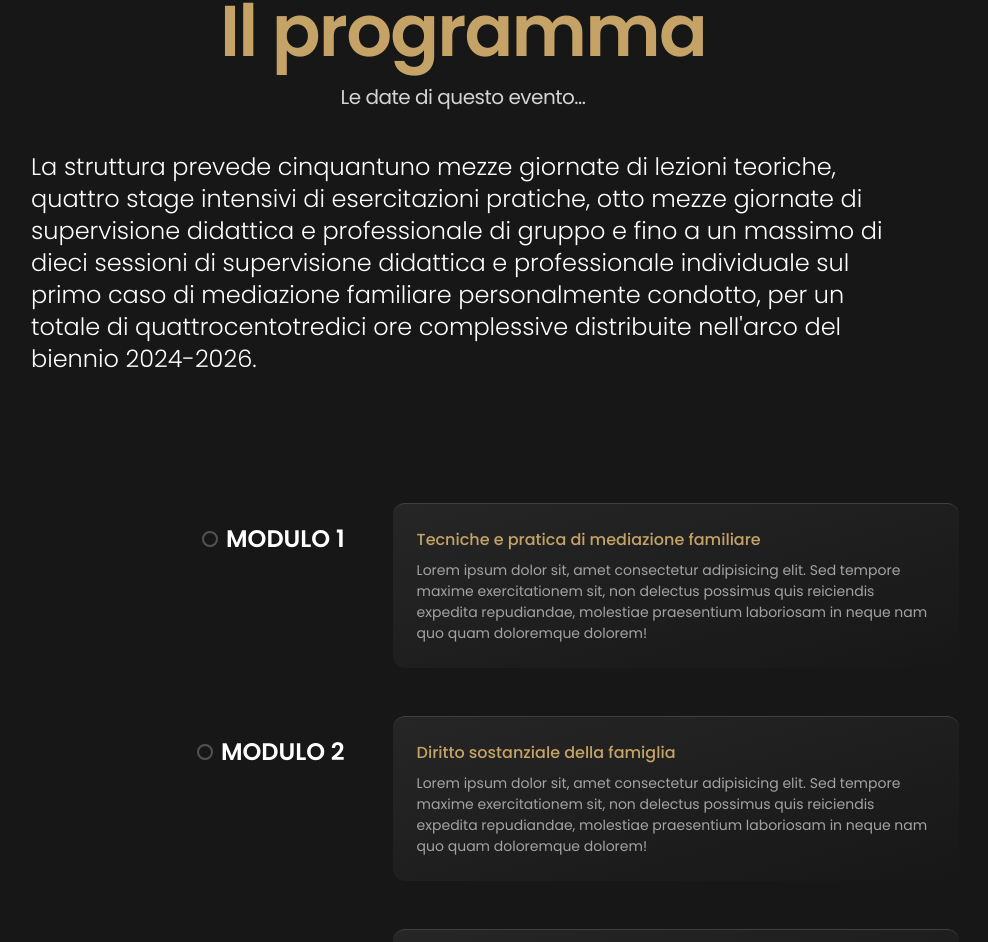
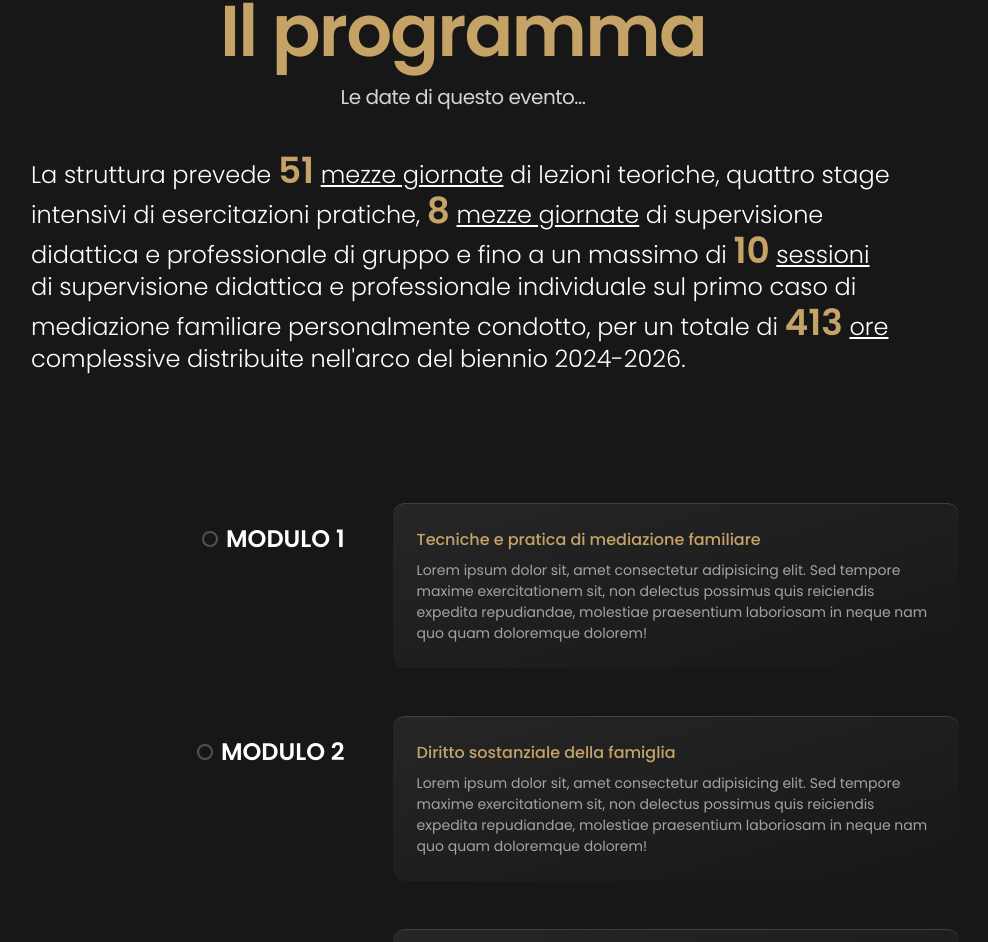
Before and after one commit to plasm/academy, a Nuxt app: page /corsi/master-experience in a window 1280 px wide. Shown: the part 2755-3697 px from the top of the page, without its empty margins (177-1165 px from the left). Built offline with nearby package versions, Linux system fonts and the light colour scheme.

Commit message:
feat: format text

```diff
--- a/pages/corsi/master-experience.vue
+++ b/pages/corsi/master-experience.vue
@@ -160,8 +160,8 @@
     </ac-heading>
 
     <div class="mx-auto max-w-5xl p-20 pt-0">
-      <div class="flex flex-col gap-4 text-2xl font-light text-white">
-        La struttura prevede cinquantuno mezze giornate di lezioni teoriche, quattro stage intensivi di esercitazioni pratiche, otto mezze giornate di supervisione didattica e professionale di gruppo e fino a un massimo di dieci sessioni di supervisione didattica e professionale individuale sul primo caso di mediazione familiare personalmente condotto, per un totale di quattrocentotredici ore complessive distribuite nell'arco del biennio 2024-2026.
+      <div class="text-2xl font-light text-white">
+        La struttura prevede <span class="text-4xl font-semibold text-gold">51</span> <u>mezze giornate</u> di lezioni teoriche, quattro stage intensivi di esercitazioni pratiche, <span class="text-4xl font-semibold text-gold">8</span> <u>mezze giornate</u> di supervisione didattica e professionale di gruppo e fino a un massimo di <span class="text-4xl font-semibold text-gold">10</span> <u>sessioni</u> di supervisione didattica e professionale individuale sul primo caso di mediazione familiare personalmente condotto, per un totale di <span class="text-4xl font-semibold text-gold">413</span> <u>ore</u> complessive distribuite nell'arco del biennio 2024-2026.
       </div>
     </div>
 
```
